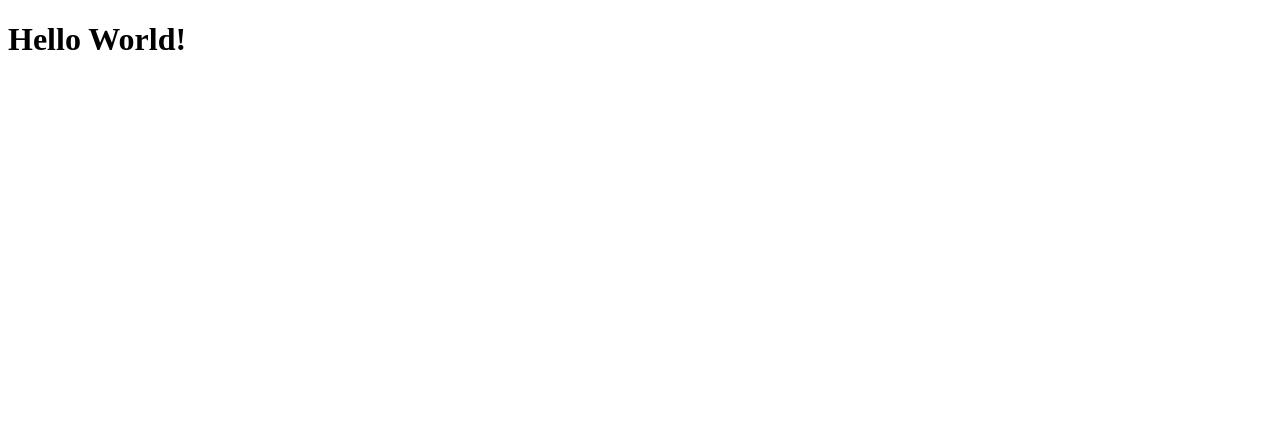
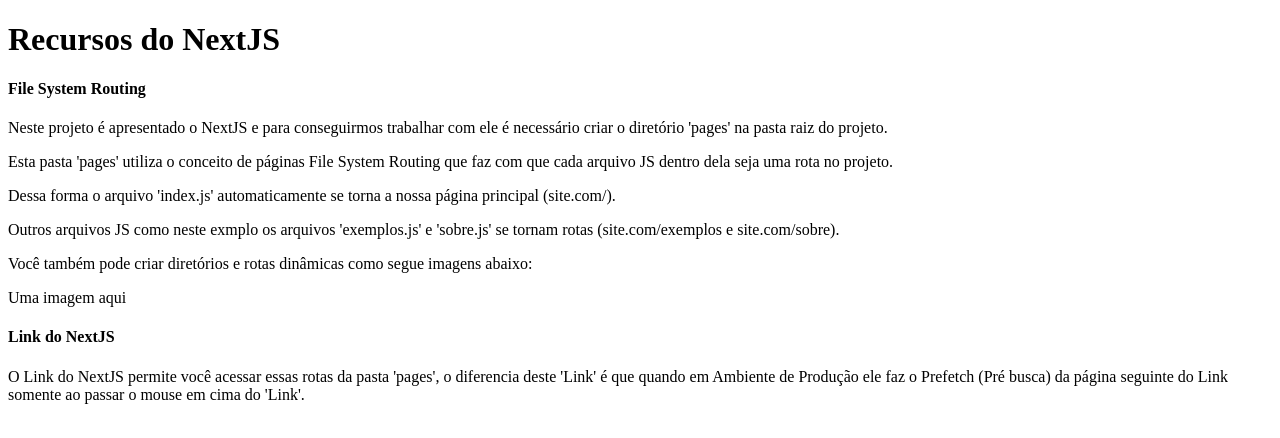
Before and after one commit to FelipeHFO/conhecendo-nextjs, a Next.js app: page /exemplos in a window 1280 px wide. Shown: the top 438 px of the page. Built offline with nearby package versions, Linux system fonts and the light colour scheme.

Commit message:
Foram criadas as páginas sobre e exemplos; Editado o ReadMe;

```diff
--- a/pages/exemplos.js
+++ b/pages/exemplos.js
@@ -1,3 +1,37 @@
 export default function Exemplos() {
-  return <h1>Hello World!</h1>;
+  return (
+    <>
+      <h1>Recursos do NextJS</h1>
+      <h4>File System Routing</h4>
+      <p>
+        Neste projeto é apresentado o NextJS e para conseguirmos trabalhar com
+        ele é necessário criar o diretório 'pages' na pasta raiz do projeto.
+      </p>
+      <p>
+        Esta pasta 'pages' utiliza o conceito de páginas File System Routing que
+        faz com que cada arquivo JS dentro dela seja uma rota no projeto.
+      </p>
+      <p>
+        Dessa forma o arquivo 'index.js' automaticamente se torna a nossa página
+        principal (site.com/).
+      </p>
+      <p>
+        Outros arquivos JS como neste exmplo os arquivos 'exemplos.js' e
+        'sobre.js' se tornam rotas (site.com/exemplos e site.com/sobre).
+      </p>
+      <p>
+        Você também pode criar diretórios e rotas dinâmicas como segue imagens
+        abaixo:
+      </p>
+      <p>Uma imagem aqui</p>
+
+      <h4>Link do NextJS</h4>
+      <p>
+        O Link do NextJS permite você acessar essas rotas da pasta 'pages', o
+        diferencia deste 'Link' é que quando em Ambiente de Produção ele faz o
+        Prefetch (Pré busca) da página seguinte do Link somente ao passar o
+        mouse em cima do 'Link'.
+      </p>
+    </>
+  );
 }
--- a/pages/index.js
+++ b/pages/index.js
@@ -22,7 +22,9 @@
       <h3>Sobre este projeto</h3>
       <p>
         A ideia deste projeto é ganhar um desenvolvimento pessoal e trazer
-        alguns conhecimentos do Framework NextJS.
+        alguns conhecimentos do Framework NextJS. Lógico que não irei trazer
+        tudo porém com estas partes já irão conseguir dar seus primeiros passos
+        para conhecer essa tecnologia.
       </p>
       <Link href="/exemplos">
         <a>Alguns exemplos das novidades do NextJS</a>
```
Also changed, not shown: package.json (+4 -4 lines), 2 other files (tests, documents, lock files or other folders).
